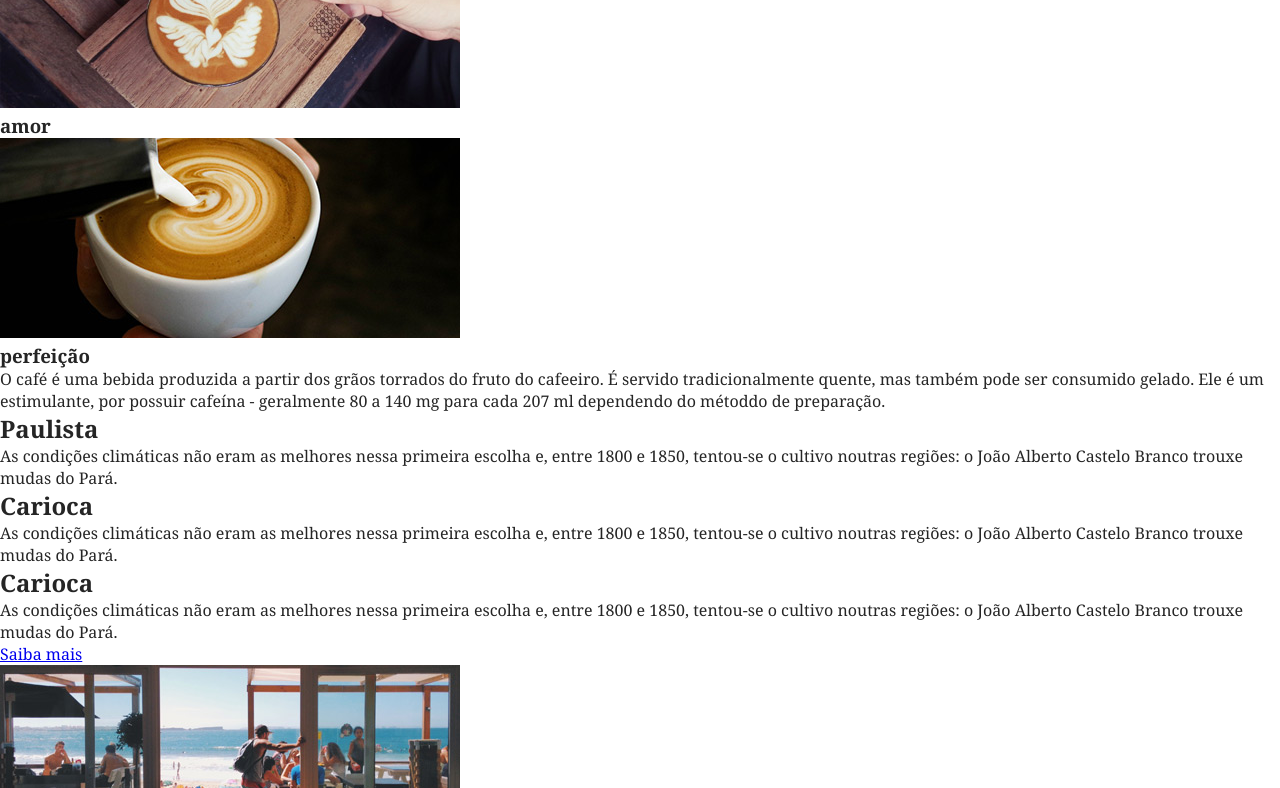
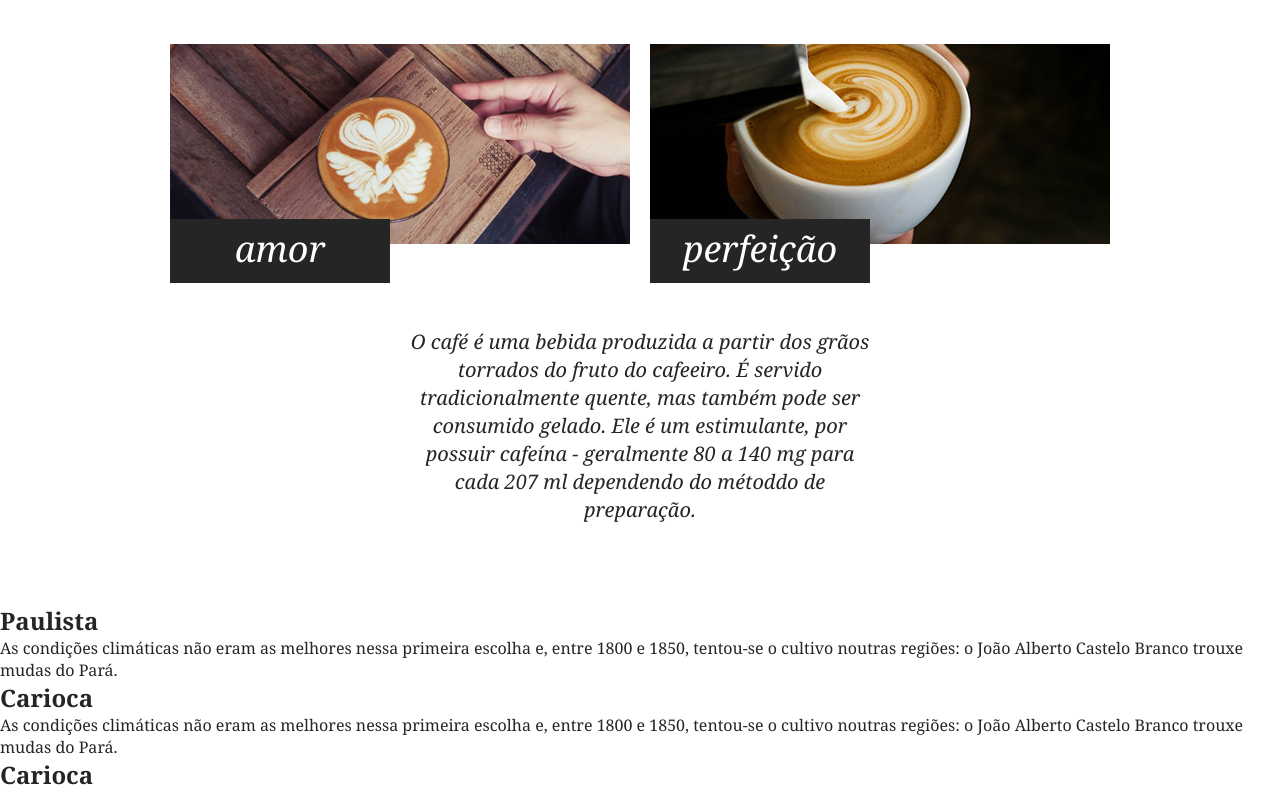
Before and after one commit to brunohuguenin/css-avancado-posicionamento, a plain HTML site: page layout-puro/index.html in a window 1280 px wide. Shown: the part 697-1485 px from the top of the page. Drawn offline with Linux system fonts and the light colour scheme; files whose address does not match are found by name.

Commit message:
criacao da parte do sobre

```diff
--- a/layout-puro/index.html
+++ b/layout-puro/index.html
@@ -27,14 +27,14 @@
   <p>Direto das fazendas de Minas Gerais</p>
 </main>
 
-<section>
+<section class="sobre">
   <h2>Uma mistura de</h2>
-  <div>
-    <div>
+  <div class="sobre-container">
+    <div class="sobre-item">
       <img src="/img/cafe-1.jpg">
       <h3>amor</h3>
     </div>
-    <div>
+    <div class="sobre-item">
       <img src="/img/cafe-2.jpg">
       <h3>perfeição</h3>
     </div>
--- a/layout-puro/style.css
+++ b/layout-puro/style.css
@@ -75,3 +75,61 @@ body {
   font-style: italic;
   font-size: 1.125em;
 }
+
+
+/* Sobre */
+
+.sobre {
+  padding: 60px;
+}
+
+.sobre-container {
+  max-width: 960px;
+  margin: 0 auto;
+}
+
+.sobre-container::after, .sobre-container::before {
+  content: '';
+  display: table;
+  clear: both;
+}
+
+.sobre h2 {
+  text-align: center;
+  font-size: 2.25em;
+  margin-bottom: 60px;
+}
+
+.sobre-item {
+  width: 460px;
+  float: left;
+  margin: 0 10px;
+}
+
+.sobre-item img {
+  display: block;
+  max-width: 100%;
+}
+
+.sobre-item h3 {
+  font-size: 2.25em;
+  background: #252525;
+  width: 220px;
+  color: #fff;
+  font-style: italic;
+  font-weight: normal;
+  text-align: center;
+  padding: 5px 0 10px 0;
+  top: -25px;
+  z-index: 200;
+  position: relative;
+}
+
+.sobre > p {
+  font-size: 1.25em;
+  line-height: 1.4em;
+  font-style: italic;
+  text-align: center;
+  margin: 20px auto;
+  max-width: 460px;
+}
```
